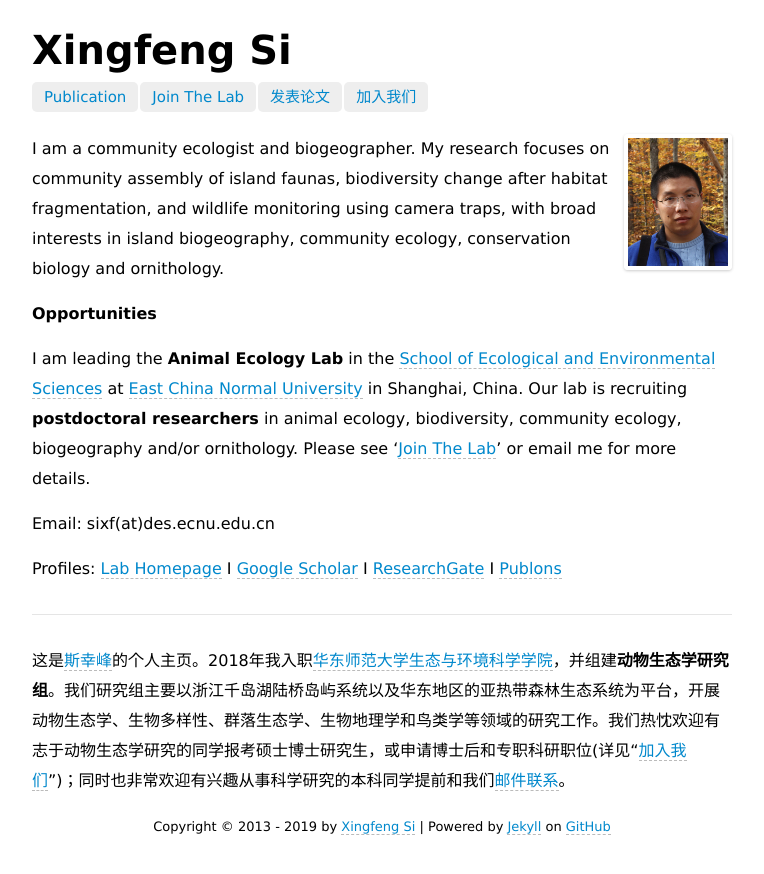
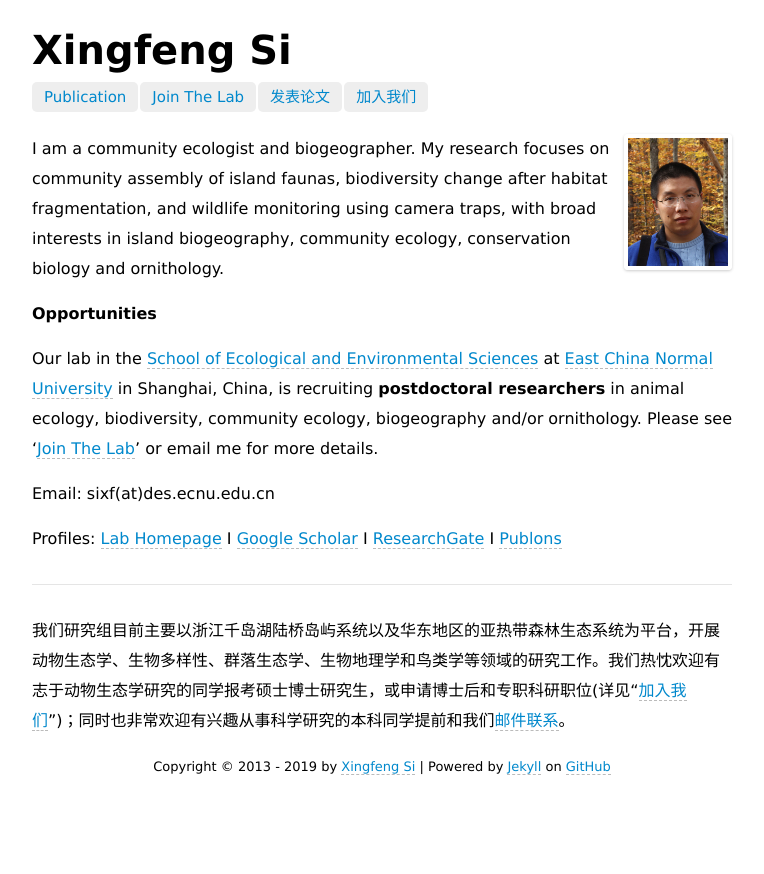
Before and after one commit to sixf/sixf.github.io, a Jekyll site: the page built from index.md, in a window 1280 px wide. Shown: the top 874 px of the page, without its empty margins (258-1022 px from the left). Built offline with Jekyll 4.4.1, drawn with Linux system fonts in a browser that asks for light colours.

Commit message:
major updates

```diff
--- a/index.md
+++ b/index.md
@@ -8,7 +8,7 @@
 
 **Opportunities**
 
-I am leading the **Animal Ecology Lab** in the [School of Ecological and Environmental Sciences](http://www.sees.ecnu.edu.cn) at [East China Normal University](http://www.ecnu.edu.cn) in Shanghai, China. Our lab is recruiting **postdoctoral researchers** in animal ecology, biodiversity, community ecology, biogeography and/or ornithology. Please see '[Join The Lab](http://sixf.org/en/join/)' or email me for more details.
+Our lab in the [School of Ecological and Environmental Sciences](http://www.sees.ecnu.edu.cn) at [East China Normal University](http://www.ecnu.edu.cn) in Shanghai, China, is recruiting **postdoctoral researchers** in animal ecology, biodiversity, community ecology, biogeography and/or ornithology. Please see '[Join The Lab](http://sixf.org/en/join/)' or email me for more details.
 
 Email: sixf(at)des.ecnu.edu.cn
 
@@ -16,4 +16,4 @@
 
 ---
 
-这是[斯幸峰](http://sixf.org/cn/research/)的个人主页。2018年我入职[华东师范大学](http://www.ecnu.edu.cn)[生态与环境科学学院](http://www.sees.ecnu.edu.cn)，并组建**动物生态学研究组**。我们研究组主要以浙江千岛湖陆桥岛屿系统以及华东地区的亚热带森林生态系统为平台，开展动物生态学、生物多样性、群落生态学、生物地理学和鸟类学等领域的研究工作。我们热忱欢迎有志于动物生态学研究的同学报考硕士博士研究生，或申请博士后和专职科研职位(详见“[加入我们](http://sixf.org/cn/join/)”)；同时也非常欢迎有兴趣从事科学研究的本科同学提前和我们[邮件联系](mailto:sixf@des.ecnu.edu.cn)。
+我们研究组目前主要以浙江千岛湖陆桥岛屿系统以及华东地区的亚热带森林生态系统为平台，开展动物生态学、生物多样性、群落生态学、生物地理学和鸟类学等领域的研究工作。我们热忱欢迎有志于动物生态学研究的同学报考硕士博士研究生，或申请博士后和专职科研职位(详见“[加入我们](http://sixf.org/cn/join/)”)；同时也非常欢迎有兴趣从事科学研究的本科同学提前和我们[邮件联系](mailto:sixf@des.ecnu.edu.cn)。
```
